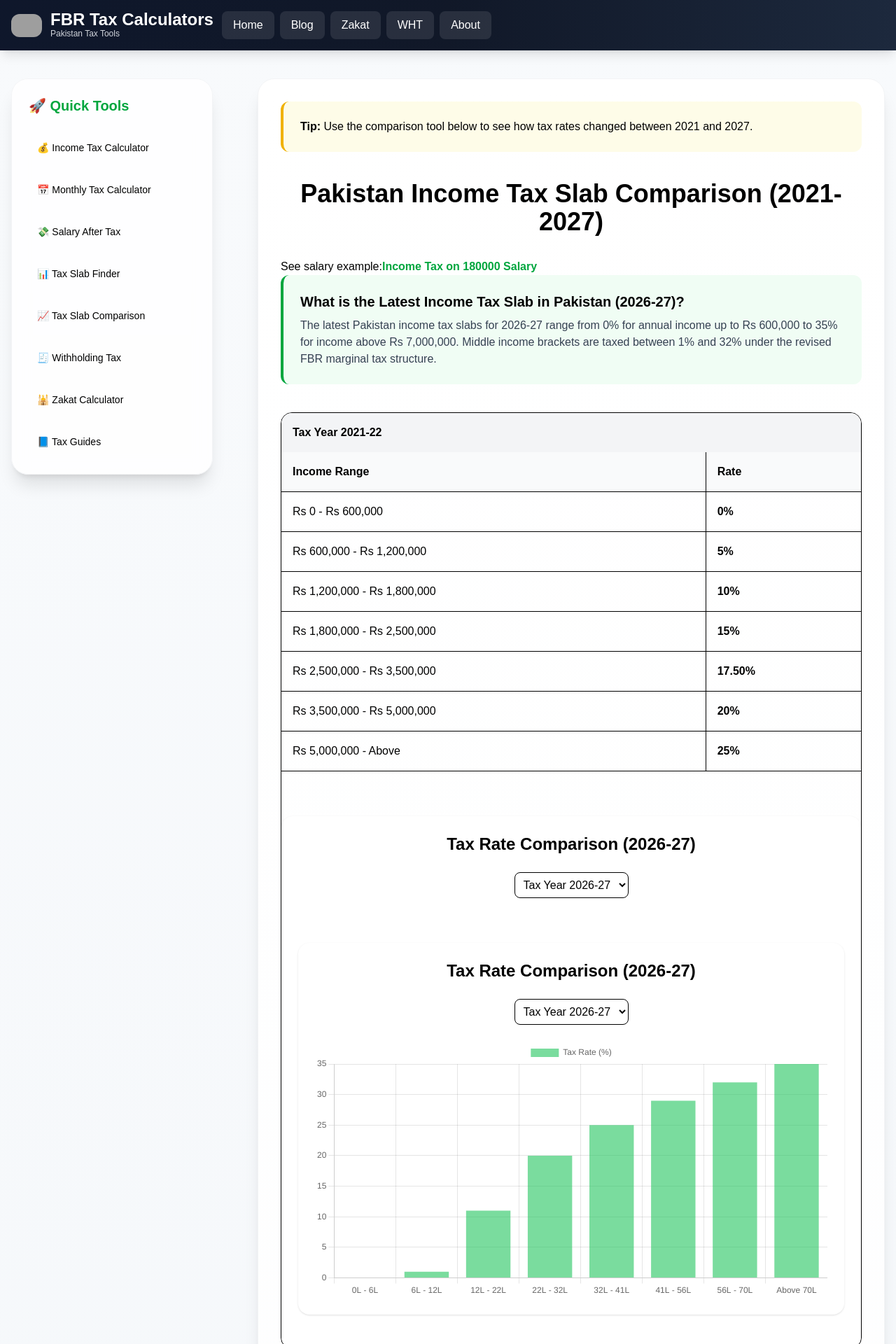
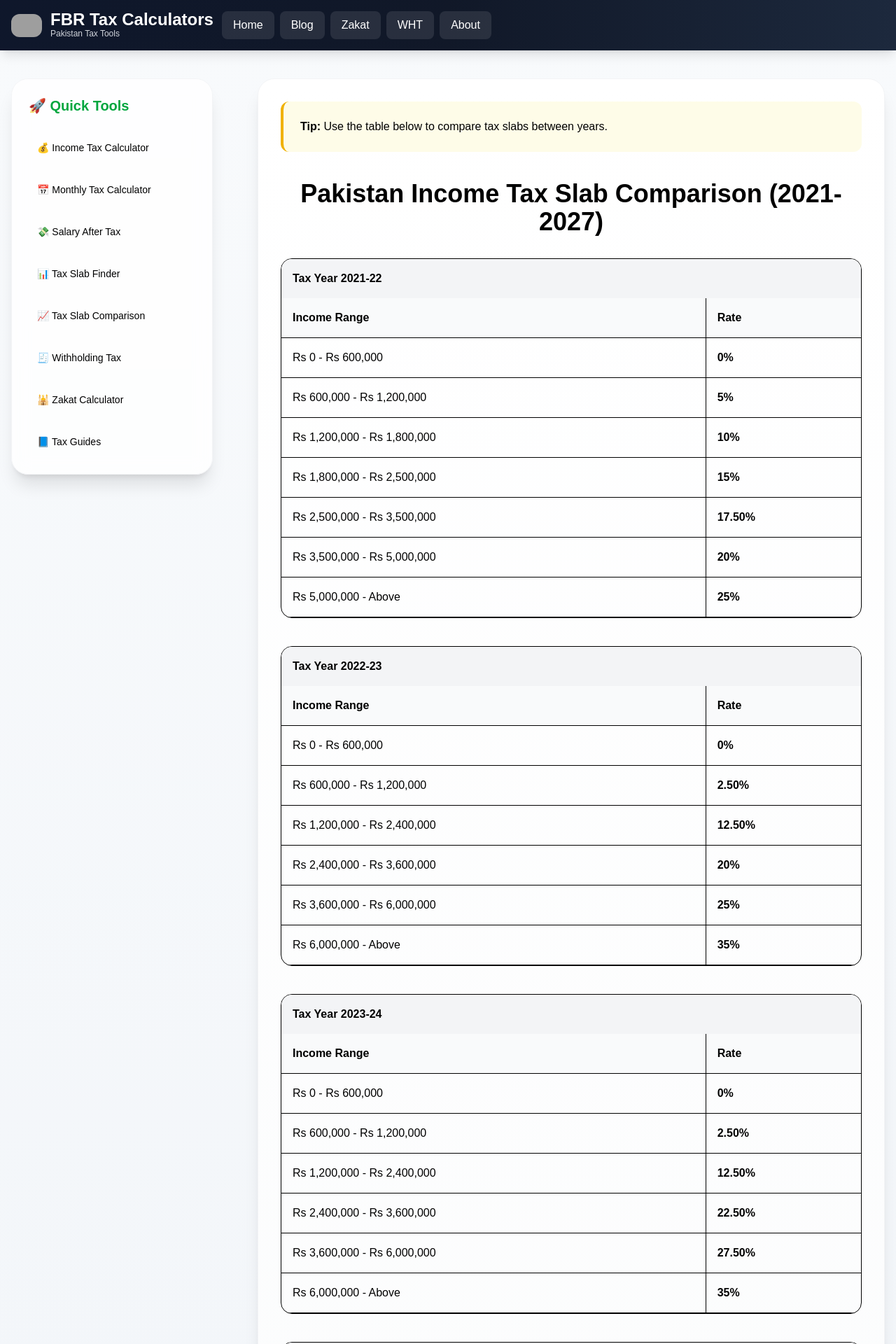
Before and after one commit to muhammadobaid1986/fbrtaxcalculators, a Next.js app: page /tax-slab-comparison-pakistan in a window 1280 px wide. Shown: the top 1920 px of the page at 70% size. Built offline with nearby package versions, Linux system fonts and the light colour scheme; grey boxes are pictures that could not be loaded.

Commit message:
Reset comparison page to stable version without chart

```diff
--- /dev/null
+++ b/app/app → tax-slab-comparison-pakistan/ChartComponent.tsx
@@ -0,0 +1,26 @@
+"use client";
+
+import {
+  Chart as ChartJS,
+  CategoryScale,
+  LinearScale,
+  BarElement,
+  Title,
+  Tooltip,
+  Legend,
+} from "chart.js";
+import { Bar } from "react-chartjs-2";
+import { useEffect } from "react";
+
+ChartJS.register(
+  CategoryScale,
+  LinearScale,
+  BarElement,
+  Title,
+  Tooltip,
+  Legend
+);
+
+export default function ChartComponent({ data }: any) {
+  return <Bar data={data} />;
+}
--- a/app/layout.tsx
+++ b/app/layout.tsx
@@ -60,6 +60,8 @@ export default function RootLayout({
   return (
     <html lang="en">
       <head>
+        <link rel="preconnect" href="https://fonts.googleapis.com" />
+        <link rel="preconnect" href="https://fonts.gstatic.com" crossOrigin="" />
       <script
         async
         src="https://pagead2.googlesyndication.com/pagead/js/adsbygoogle.js?client=ca-pub-1040104111900400"
--- a/app/tax-slab-comparison-pakistan/page.tsx
+++ b/app/tax-slab-comparison-pakistan/page.tsx
@@ -1,65 +1,21 @@
-
-
 "use client";
 
 import React from "react";
 import { taxData } from "../lib/tax";
-import {
-  Chart as ChartJS,
-  CategoryScale,
-  LinearScale,
-  BarElement,
-  Title,
-  Tooltip,
-  Legend,
-} from "chart.js";
-import dynamic from "next/dynamic";
-
-const Bar = dynamic(
-  () => import("react-chartjs-2").then((mod) => mod.Bar),
-  { ssr: false }
-);
 
 export default function TaxComparison() {
-
-  React.useEffect(() => {
-  ChartJS.register(
-    CategoryScale,
-    LinearScale,
-    BarElement,
-    Title,
-    Tooltip,
-    Legend
-  );
-}, []);
   const years = Object.keys(taxData);
-
-  const [selectedYear, setSelectedYear] = React.useState("2026-27");
 
   return (
     <div className="max-w-6xl mx-auto p-8 bg-gradient-to-b from-white to-gray-50 rounded-3xl shadow-xl border border-gray-100">
+
       <div className="bg-yellow-50 border-l-4 border-yellow-500 p-6 rounded-xl mb-10">
-  <strong>Tip:</strong> Use the comparison tool below to see how tax rates changed between 2021 and 2027.
-</div>
+        <strong>Tip:</strong> Use the table below to compare tax slabs between years.
+      </div>
+
       <h1 className="text-4xl font-bold mb-8 text-center">
         Pakistan Income Tax Slab Comparison (2021-2027)
       </h1>
-      <p>
-  See salary example:
-  <a href="/salary/180000" className="text-green-600 font-semibold">
-    Income Tax on 180000 Salary
-  </a>
-</p>
-      <div className="bg-green-50 border-l-4 border-green-600 p-6 rounded-xl mb-10">
-  <h2 className="text-xl font-bold mb-2">
-    What is the Latest Income Tax Slab in Pakistan (2026-27)?
-  </h2>
-  <p className="text-gray-700">
-    The latest Pakistan income tax slabs for 2026-27 range from 0% for annual income up to Rs 600,000
-    to 35% for income above Rs 7,000,000. Middle income brackets are taxed between 1% and 32%
-    under the revised FBR marginal tax structure.
-  </p>
-</div>
 
       {years.map((year) => (
         <div key={year} className="mb-10 border rounded-2xl overflow-hidden">
@@ -84,115 +40,14 @@ export default function TaxComparison() {
                       : `Rs ${slab.max.toLocaleString()}`}
                   </td>
                   <td className="p-4 font-bold">
-  {(slab.rate * 100).toFixed(2).replace(".00", "")}%
-</td>
+                    {(slab.rate * 100).toFixed(2).replace(".00", "")}%
+                  </td>
                 </tr>
               ))}
             </tbody>
           </table>
-          <div className="mt-16 bg-white p-6 rounded-2xl shadow">
-  <h2 className="text-2xl font-bold mb-6 text-center">
-    Tax Rate Comparison (2026-27)
-  </h2>
-
-<div className="mb-6 text-center">
-  <select
-    value={selectedYear}
-    onChange={(e) => setSelectedYear(e.target.value)}
-    className="border p-2 rounded-lg"
-  >
-    {years.map((year) => (
-      <option key={year} value={year}>
-        Tax Year {year}
-      </option>
-    ))}
-  </select>
-  <div className="mt-16 bg-white p-6 rounded-2xl shadow">
-  <h2 className="text-2xl font-bold mb-6 text-center">
-    Tax Rate Comparison ({selectedYear})
-  </h2>
-
-  <div className="mb-6 text-center">
-    <select
-      value={selectedYear}
-      onChange={(e) => setSelectedYear(e.target.value)}
-      className="border p-2 rounded-lg"
-    >
-      {years.map((year) => (
-        <option key={year} value={year}>
-          Tax Year {year}
-        </option>
-      ))}
-    </select>
-  </div>
-
-  <Bar
-    data={{
-      labels: taxData[selectedYear].map((slab) =>
-        slab.max === Infinity
-          ? `Above ${slab.min / 100000}L`
-          : `${slab.min / 100000}L - ${slab.max / 100000}L`
-      ),
-      datasets: [
-        {
-          label: "Tax Rate (%)",
-          data: taxData[selectedYear].map((slab) => slab.rate * 100),
-          backgroundColor: "rgba(34,197,94,0.6)",
-        },
-      ],
-    }}
-  />
-</div>
-</div>
-
-
-</div>
         </div>
       ))}
-      <script
-  type="application/ld+json"
-  dangerouslySetInnerHTML={{
-    __html: JSON.stringify({
-      "@context": "https://schema.org",
-      "@type": "FAQPage",
-      "mainEntity": [
-        {
-          "@type": "Question",
-          "name": "What is the latest tax slab in Pakistan for 2026-27?",
-          "acceptedAnswer": {
-            "@type": "Answer",
-            "text": "The latest tax slabs range from 0% for income up to Rs 600,000 and go up to 35% for income above Rs 7,000,000."
-          }
-        },
-        {
-          "@type": "Question",
-          "name": "How are income tax slabs calculated in Pakistan?",
-          "acceptedAnswer": {
-            "@type": "Answer",
-            "text": "Income tax in Pakistan is calculated using a marginal tax system where each income bracket is taxed at a specific rate."
-          }
-        }
-      ]
-    })
-  }}
-/>
-
-<div className="mt-16 prose max-w-none">
-  <h2>Which Tax Year is Better for Salaried Individuals?</h2>
-
-  <p>
-    Comparing tax slabs from 2021 to 2027 helps identify how tax policies
-    changed over time. Middle-income earners saw adjustments in slab rates
-    during 2026-27.
-  </p>
-
-  <p>
-    You can also check salary-specific tax pages like
-    <a href="/salary/180000" className="text-green-600 font-semibold">
-      Tax on 180000 Salary
-    </a>.
-  </p>
-</div>
 
     </div>
   );
```
